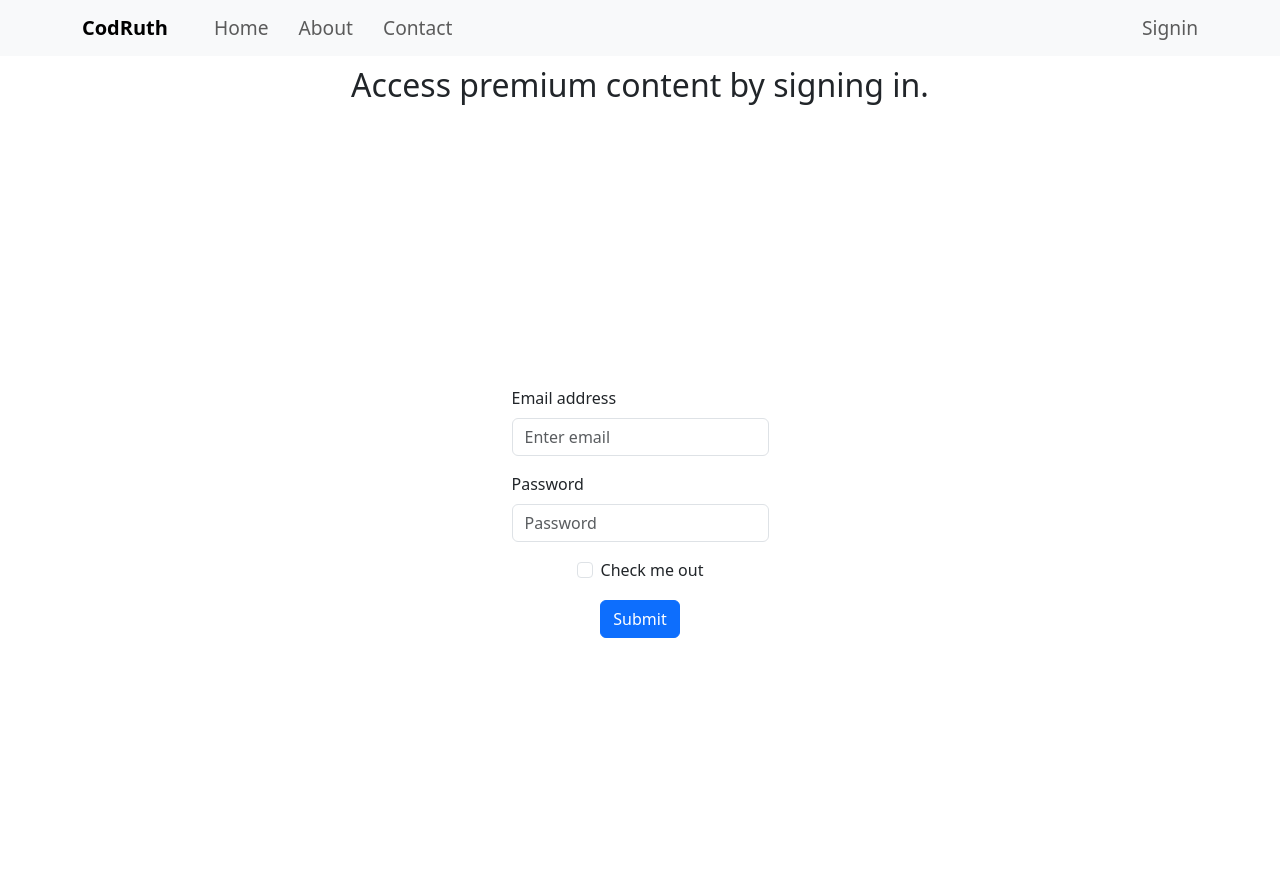
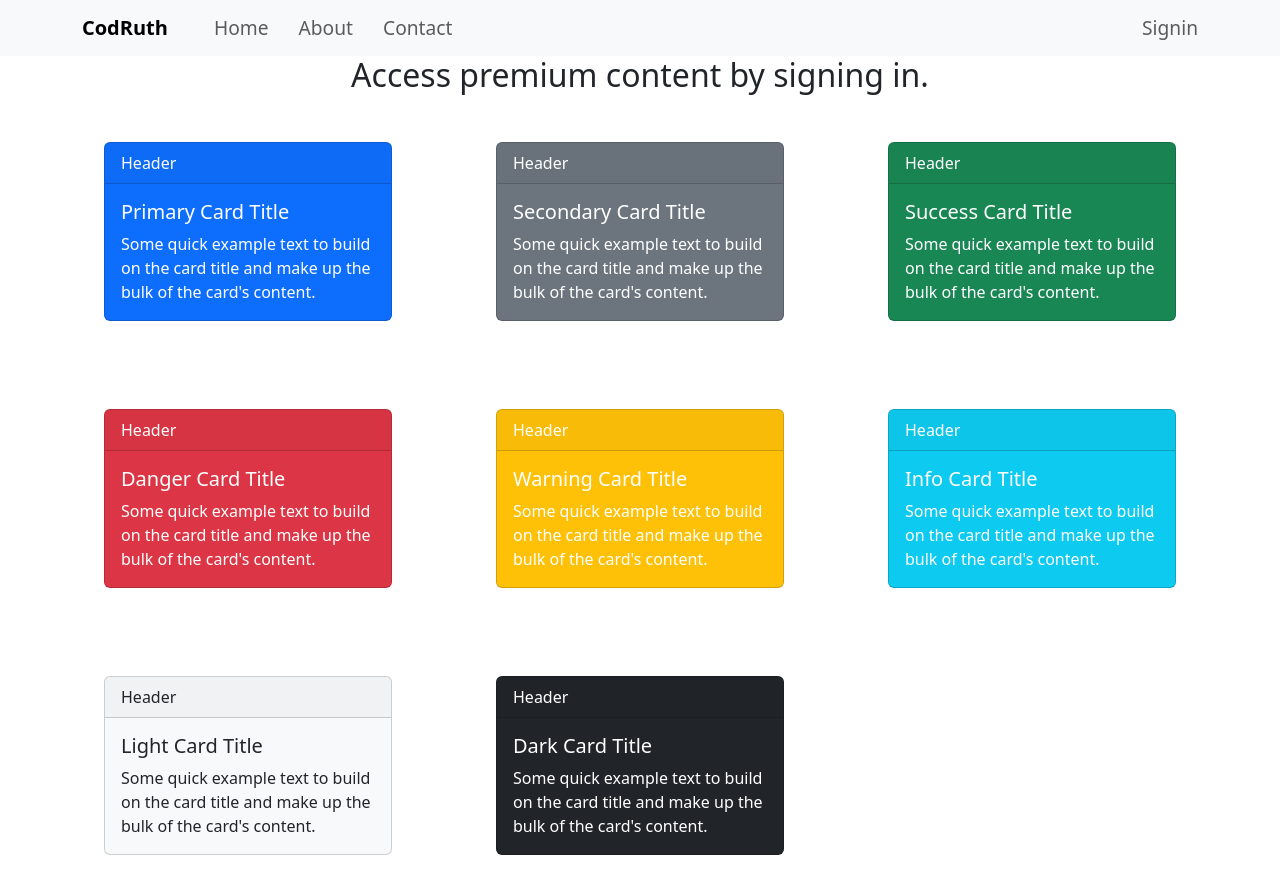
Before and after one commit to PagadalaBharat/coderuth_task, a React (Vite) app: page /signin in a window 1280 px wide. Shown: the top 894 px of the page. Built offline with nearby package versions, Linux system fonts and the light colour scheme.

Commit message:
third commit

```diff
--- a/src/stacks/Stackss.jsx
+++ b/src/stacks/Stackss.jsx
@@ -1,20 +1,20 @@
-import React from 'react'
-import { BrowserRouter, Routes, Route } from "react-router-dom";
-import Home from "../Screens/Home"
-import Signin from '../Screens/Signin';
-import About from "../Screens/About"
-import Contact from "../Screens/Contact"
+import React from "react";
+import { BrowserRouter, Switch, Route } from "react-router-dom";
+import Home from "../Screens/Home";
+import Signin from "../Screens/Signin";
+import About from "../Screens/About";
+import Contact from "../Screens/Contact";
 const Stackss = () => {
   return (
     <BrowserRouter>
-    <Routes>
-      <Route path='/' Component={Home}/>
-      <Route path='/about' Component={About}/>
-      <Route path='/contact' Component={Contact}/>
-      <Route path='/signin' Component={Signin}/>
-    </Routes>
-  </BrowserRouter>
-  )
-}
+      <Switch>
+        <Route path="/" component={Home} />
+        <Route path="/about" component={About} />
+        <Route path="/contact" component={Contact} />
+        <Route path="/signin" component={Signin} />
+      </Switch>
+    </BrowserRouter>
+  );
+};
 
-export default Stackss
+export default Stackss;
```
